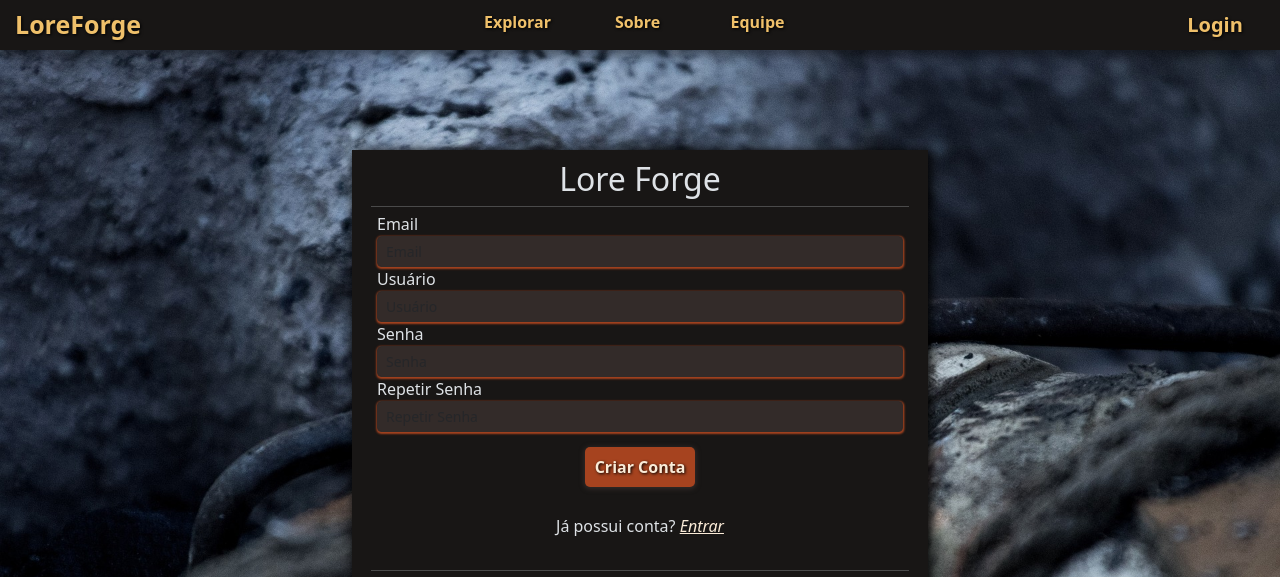
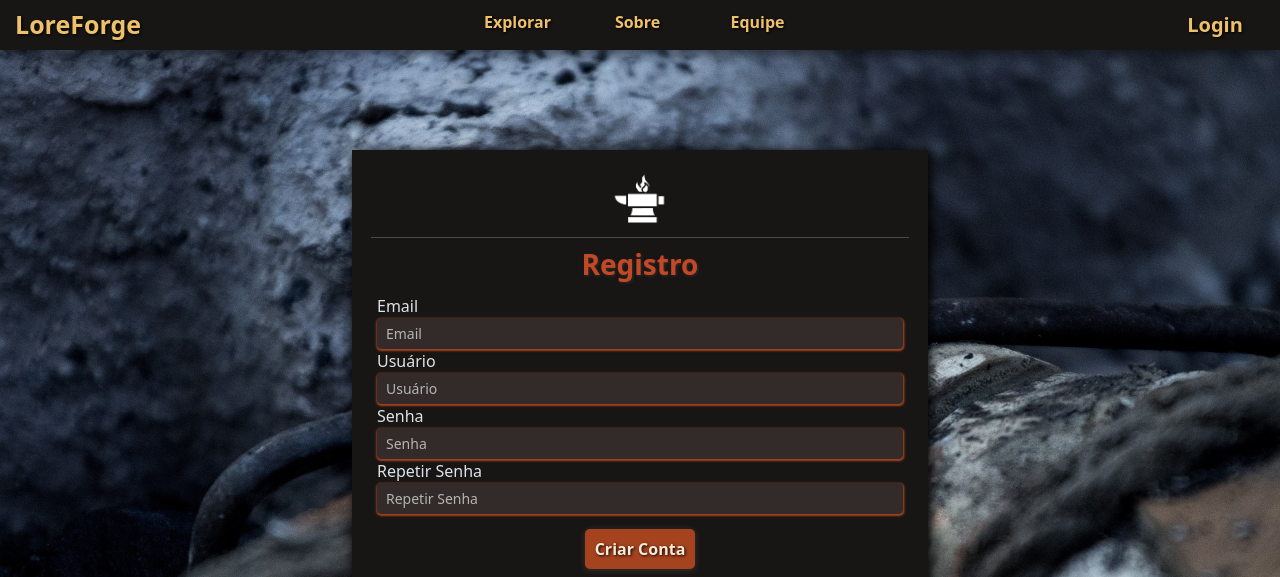
Before and after one commit to TonDev6/lore-forge, a plain HTML site: page pages/register.html in a window 1280 px wide. Shown: the top 577 px of the page. Drawn offline with nearby package versions, Linux system fonts and the light colour scheme; a web font is replaced by a local one.

Commit message:
login-register adjustments

```diff
--- a/files/login-style.css
+++ b/files/login-style.css
@@ -13,6 +13,7 @@ body {
     display: flex;
     flex-direction: column;
     justify-content: space-between;
+    height: 100vh;
 }
 
 #login-box {
@@ -33,7 +34,7 @@ body {
     justify-content: space-between;
     background-color: var(--new-darkest);
     box-shadow: 2px 2px 10px 1px black;
-    height: 500px;
+    min-height: 550px;
     width: 45%;
     margin: 100px auto;
     padding: 10px 5px;
--- a/pages/register.html
+++ b/pages/register.html
@@ -53,23 +53,24 @@
         <!-- Main Content start-->
         <main id="register-box">
             <div class="login-header">
-                <h2 class="login-title">Lore Forge</h2>
+                <img class="icon-title" src="../media/images/iconw.png" alt="loreforge white icon">
                 <hr class="divline">
+                <h3 class="login-subtitle">Registro</h3>
             </div>
 
             <div class="login-space">
                 <div class="field-space">
                     <p>Email</p>
-                    <input name="Email Address" data-bs-theme="light" class="form-control form-control-sm field-box" type="text" placeholder="Email" aria-label=".form-control-sm example">
+                    <input name="Email Address" class="form-control form-control-sm field-box" type="text" placeholder="Email" aria-label=".form-control-sm example">
 
                     <p>Usuário</p>
-                    <input name="Username" data-bs-theme="light" class="form-control form-control-sm field-box" type="password" placeholder="Usuário" aria-label=".form-control-sm example">
+                    <input name="Username" class="form-control form-control-sm field-box" type="password" placeholder="Usuário" aria-label=".form-control-sm example">
 
                     <p>Senha</p>
-                    <input name="Password" data-bs-theme="light" class="form-control form-control-sm field-box" type="password" placeholder="Senha" aria-label=".form-control-sm example">
+                    <input name="Password" class="form-control form-control-sm field-box" type="password" placeholder="Senha" aria-label=".form-control-sm example">
 
                     <p>Repetir Senha</p>
-                    <input name="Repeat Password" data-bs-theme="light" class="form-control form-control-sm field-box" type="password" placeholder="Repetir Senha" aria-label=".form-control-sm example">
+                    <input name="Repeat Password" class="form-control form-control-sm field-box" type="password" placeholder="Repetir Senha" aria-label=".form-control-sm example">
                 </div>
             </div>
 
```
